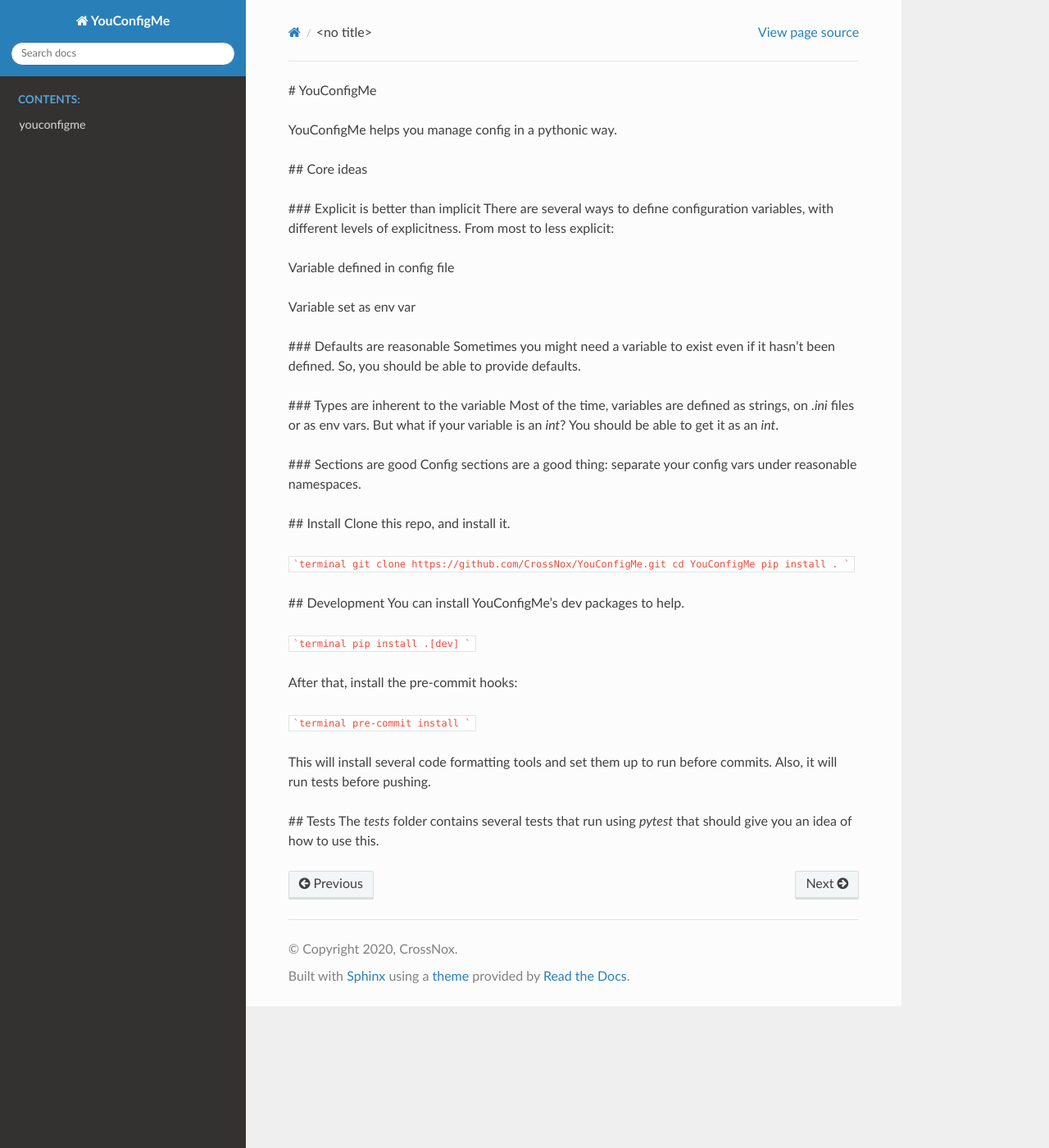
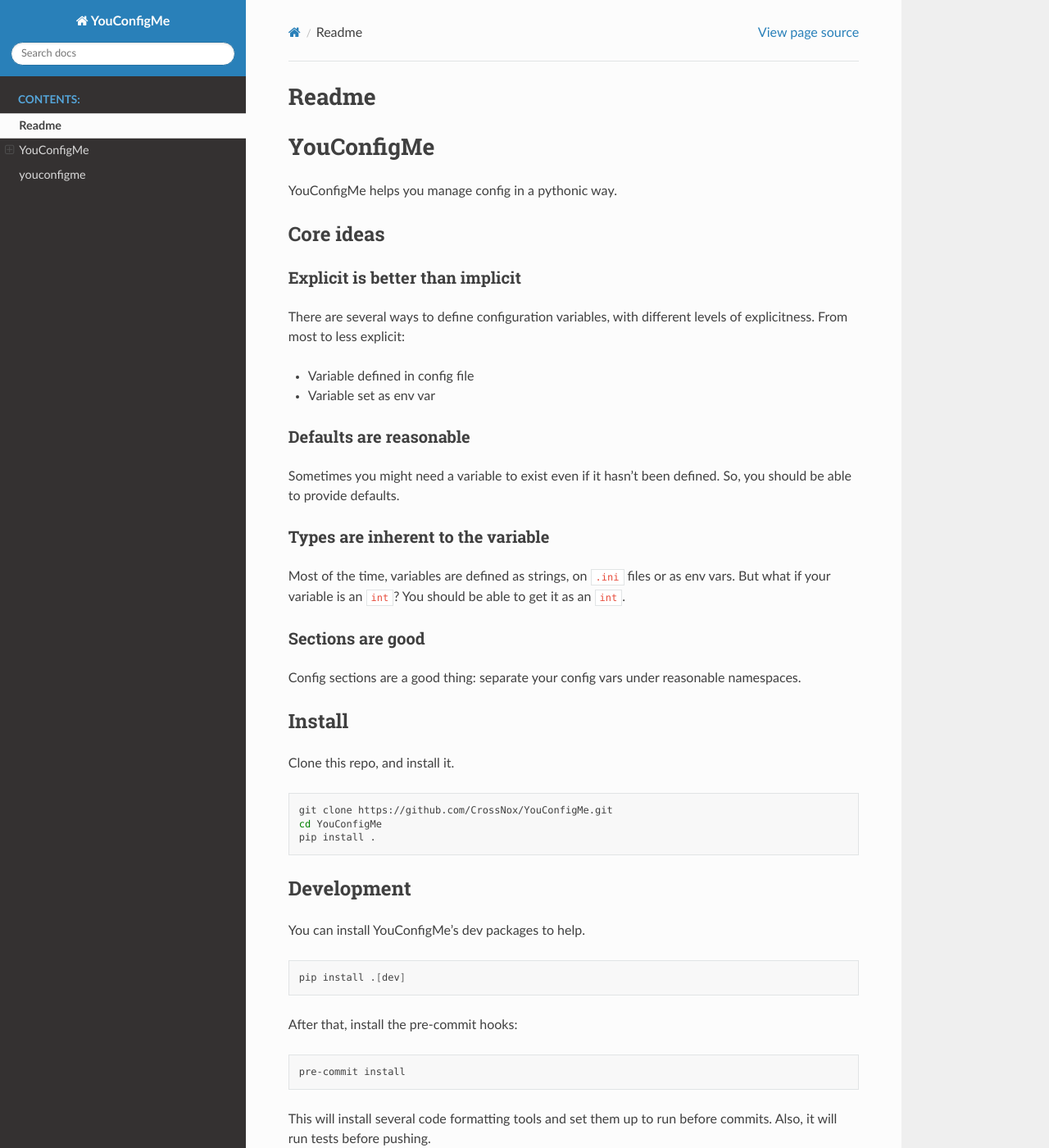
Before and after one commit to CrossNox/YouConfigMe, a Sphinx documentation site: the page built from docs/source/readme.rst, in a window 1280 px wide and 1400 px high. Shown: the whole window at 82% size. Built offline with Sphinx 7.4.7 and the Read the Docs theme 2.0.0, drawn with Linux system fonts in a browser that asks for light colours.

Commit message:
include readme on docs

````diff
--- a/README.md
+++ b/README.md
@@ -23,7 +23,7 @@
 ## Install
 Clone this repo, and install it.
 
-```terminal
+```bash
 git clone https://github.com/CrossNox/YouConfigMe.git
 cd YouConfigMe
 pip install .
@@ -32,13 +32,13 @@
 ## Development
 You can install YouConfigMe's dev packages to help.
 
-```terminal
+```bash
 pip install .[dev]
 ```
 
 After that, install the pre-commit hooks:
 
-```terminal
+```bash
 pre-commit install
 ```
 
--- a/docs/source/conf.py
+++ b/docs/source/conf.py
@@ -33,6 +33,7 @@
 # ones.
 extensions = [
 	'sphinx.ext.napoleon',
+	'm2r'
 ]
 
 # Add any paths that contain templates here, relative to this directory.
--- a/docs/source/readme.rst
+++ b/docs/source/readme.rst
@@ -1 +1,4 @@
-.. include:: ../../README.md
+Readme
+======
+
+.. mdinclude:: ../../README.md
--- a/setup.py
+++ b/setup.py
@@ -23,6 +23,7 @@
             'sphinx',
             'bump',
             'sphinx_rtd_theme',
+            'm2r',
         ],
     },
     packages=['youconfigme'],
````
Also changed, not shown: 13 other files.
